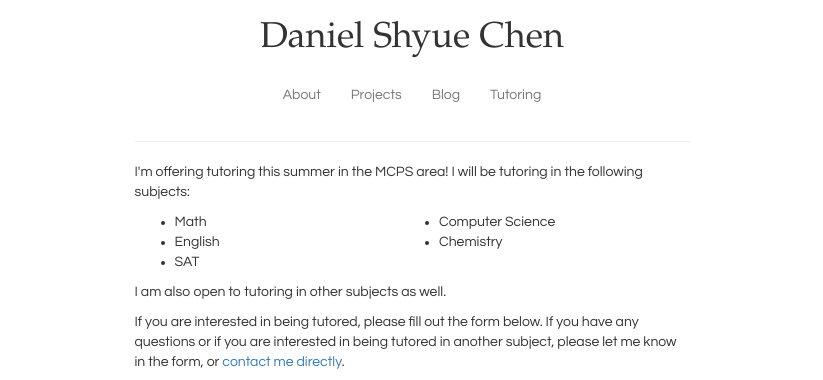
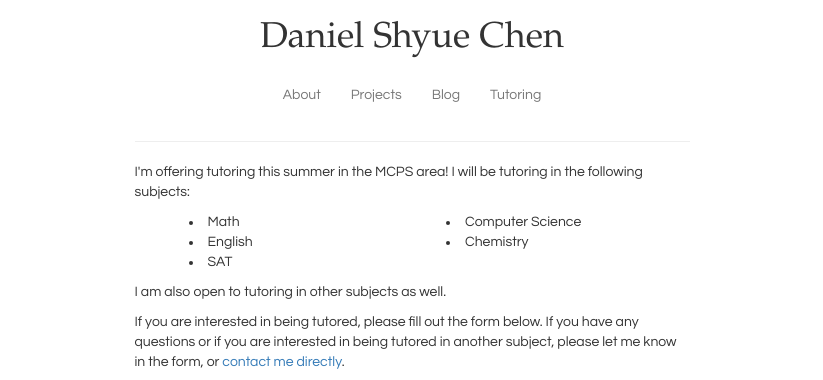
Before and after one commit to shyue/personal-website-v1, a plain HTML site: page tutor.html in a window 1280 px wide. Shown: the top 380 px of the page, without its empty margins (228-1051 px from the left). Drawn offline with nearby package versions, Linux system fonts and the light colour scheme.

Commit message:
Fixed Bullet Point
Bullet point not appearing, fixed some css

```diff
--- a/tutor.html
+++ b/tutor.html
@@ -71,7 +71,11 @@
     .subjects {
         -webkit-columns: 100px 2; /* Chrome, Safari, Opera */
         -moz-columns: 100px 2; /* Firefox */
+        -o-columns: 100px 2;
+        -ms-columnsL 100px 2;
         columns: 100px 2;
+        list-style-position: inside;
+        margin-left:1em;
     }
 
   </style>
```
